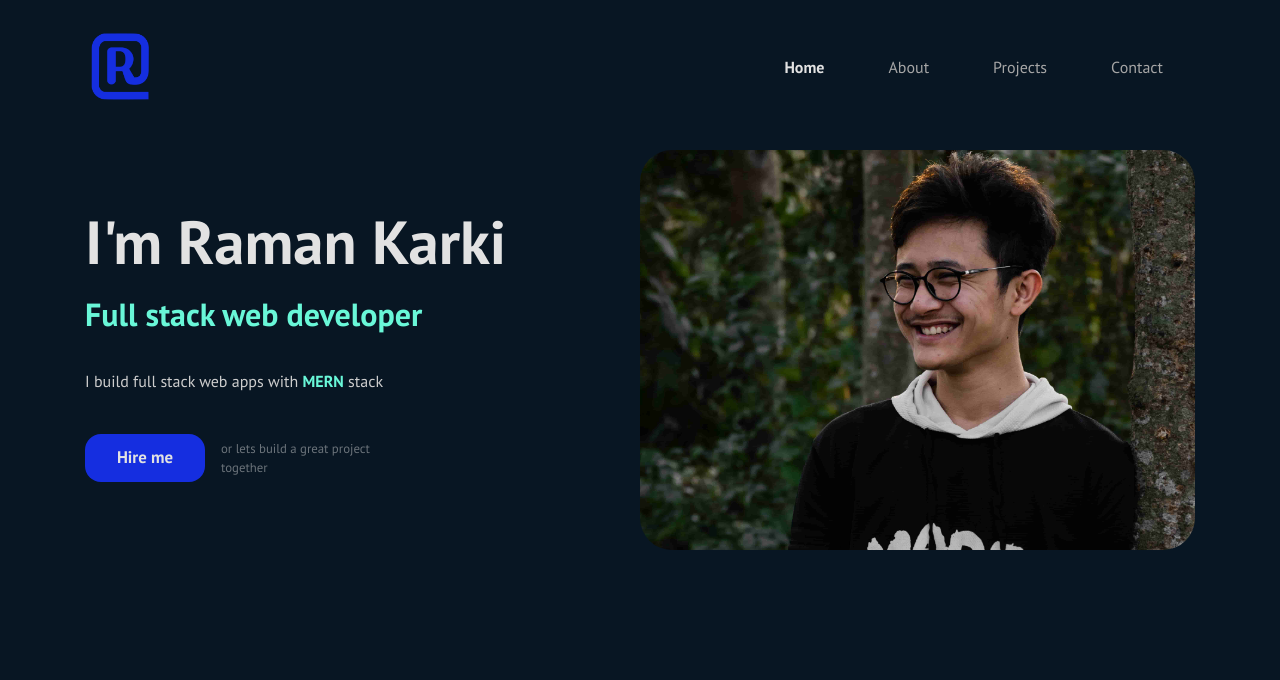
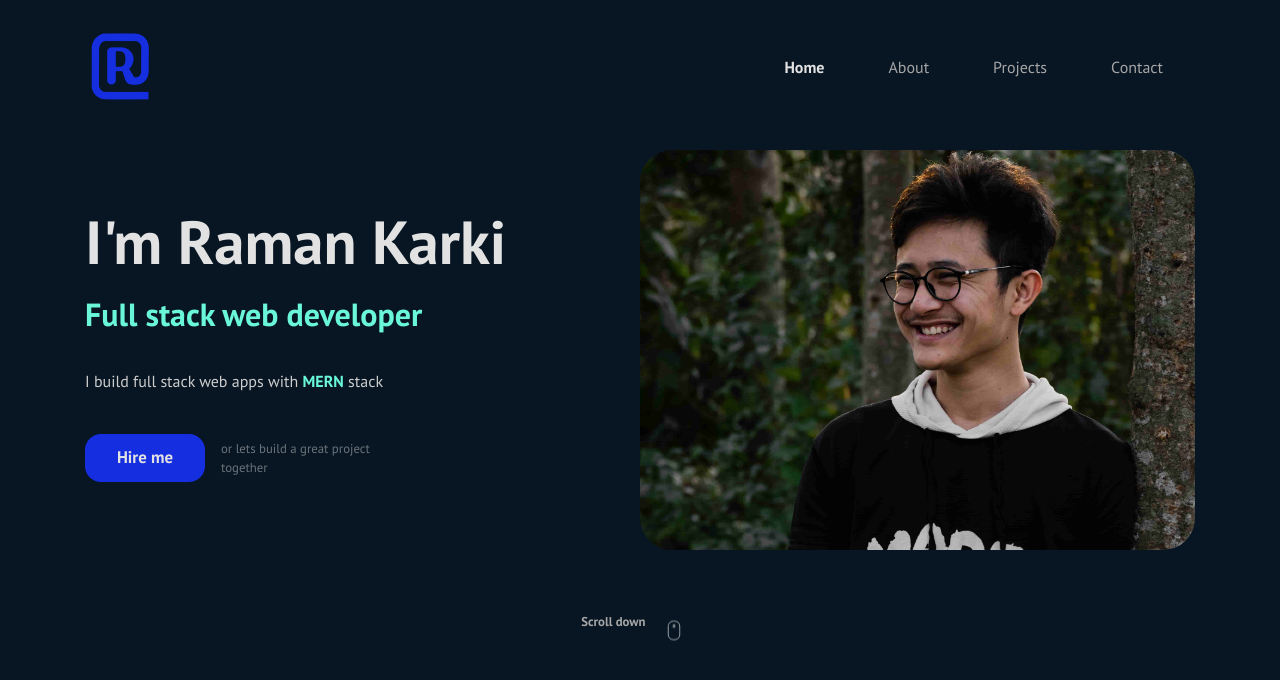
Before and after one commit to ramankarki/portfolio, a React (Create React App) app: page / in a window 1280 px wide. Shown: the top 680 px of the page. Built offline with nearby package versions, Linux system fonts and the light colour scheme.

Commit message:
added scroll down textture with animation

```diff
--- a/src/components/App.js
+++ b/src/components/App.js
@@ -4,6 +4,7 @@ import "bootstrap/dist/css/bootstrap.min.css";
 import Header from "./Header";
 import HomePage from "./HomePage";
 import "./App.scss";
+import scrollDownIcon from "./scroll-down.svg";
 
 class App extends React.Component {
   render() {
@@ -11,6 +12,11 @@ class App extends React.Component {
       <div className="container">
         <Header />
         <HomePage />
+        <div className="scrollDown">
+          <span>
+            Scroll down <img src={scrollDownIcon} alt="scroll down icon" />
+          </span>
+        </div>
       </div>
     );
   }
--- a/src/components/App.scss
+++ b/src/components/App.scss
@@ -21,3 +21,35 @@ body {
   background-color: $app-background-color !important;
   font-family: "PT Sans", Arial, Helvetica, sans-serif !important;
 }
+
+.scrollDown {
+  max-width: max-content;
+  margin: 3rem auto;
+
+  span {
+    color: $inActive-link-color;
+    font-size: 0.8rem;
+    font-weight: bold;
+  }
+
+  img {
+    width: 50px;
+    height: auto;
+    filter: invert(100%);
+    animation-name: bounce;
+    animation-timing-function: ease-out;
+    animation-duration: 800ms;
+    animation-iteration-count: infinite;
+    animation-direction: alternate;
+  }
+}
+
+@keyframes bounce {
+  0% {
+    transform: translateY(-0.5rem);
+  }
+
+  100% {
+    transform: translateY(0.5rem);
+  }
+}
```
Also changed, not shown: src/components/scroll-down.svg (added).
